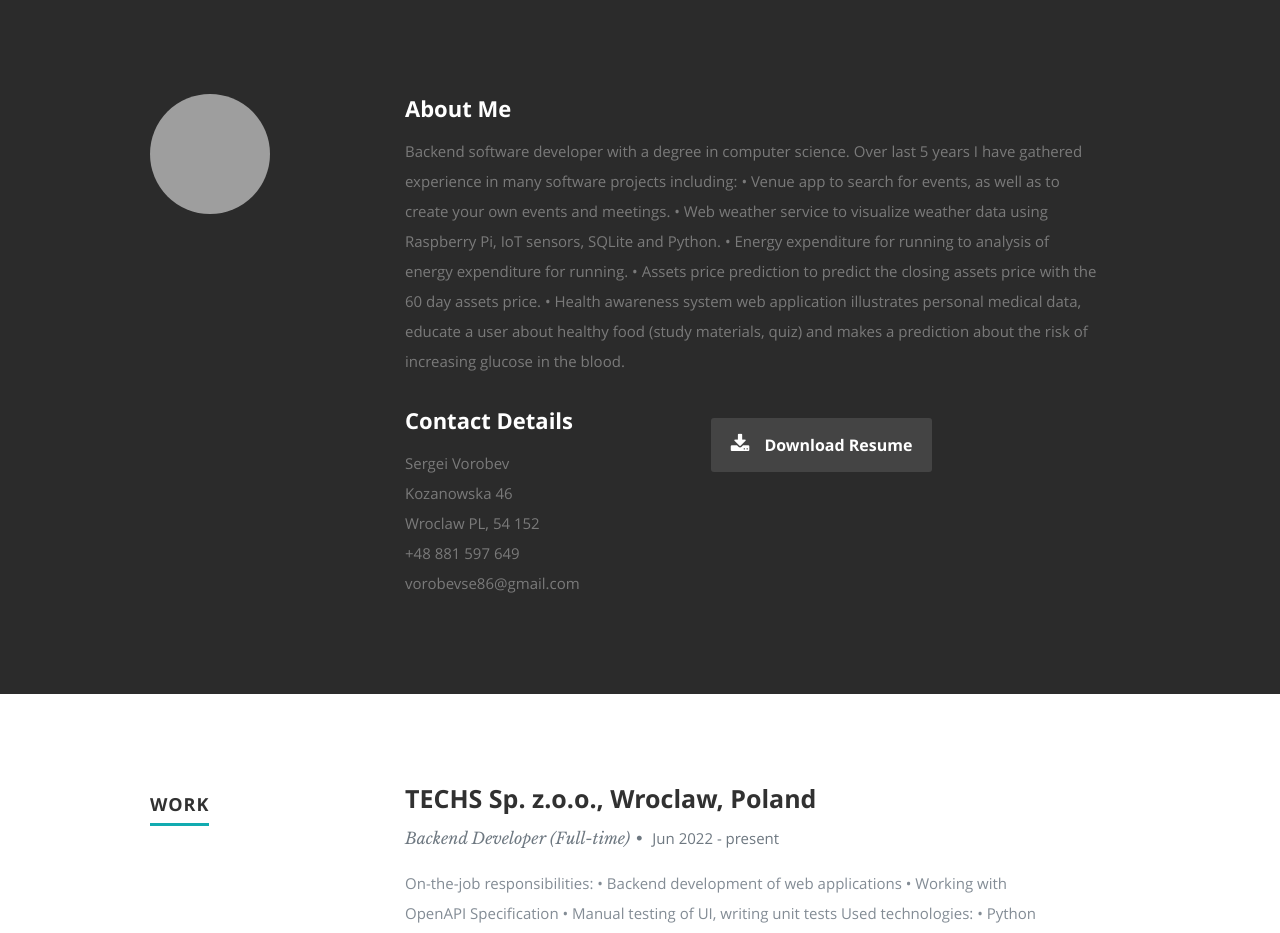
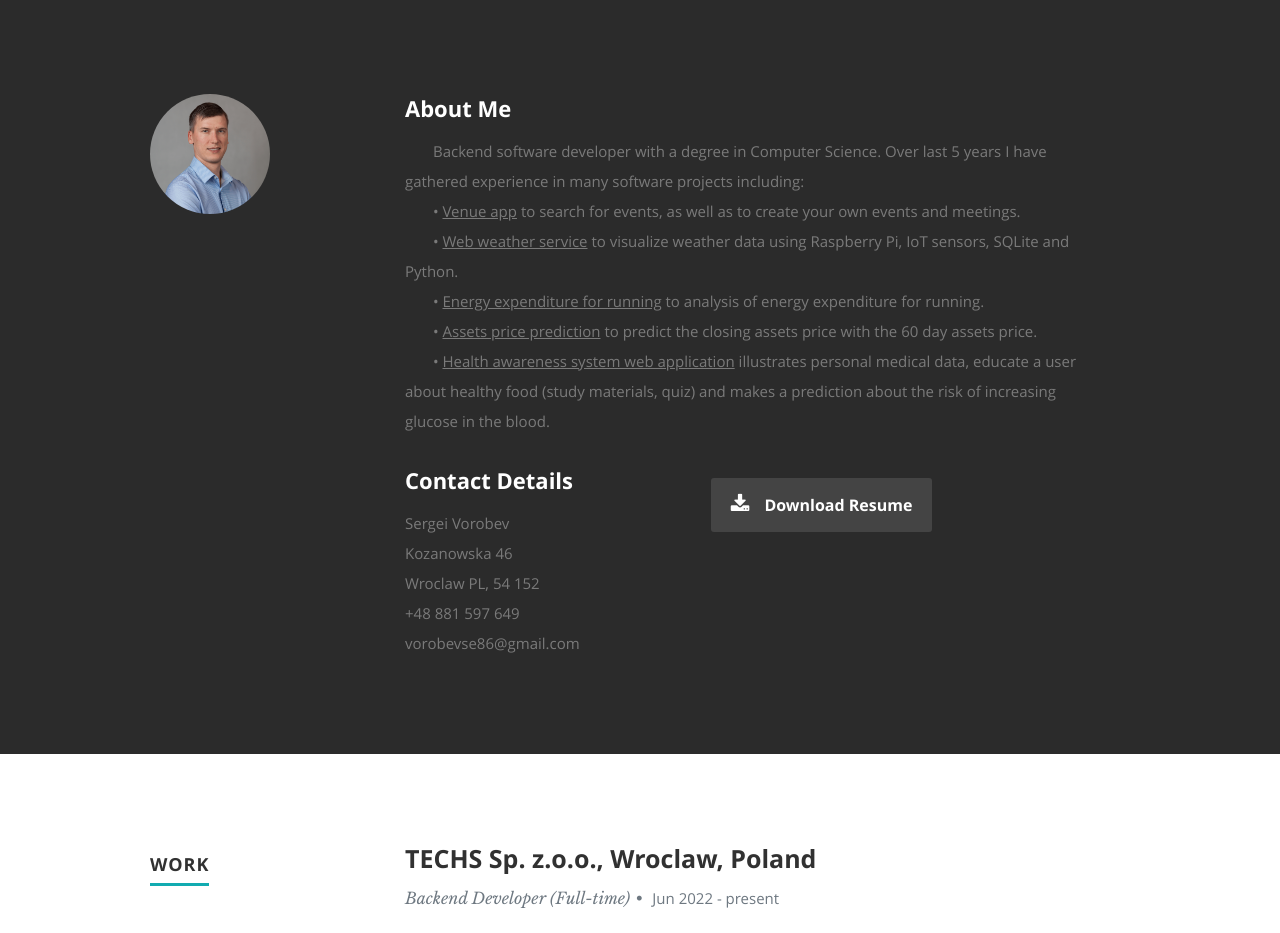
Before and after one commit to SergeiVorobev/my-portfolio, a React (Create React App) app: page / in a window 1280 px wide. Shown: the part 802-1735 px from the top of the page. Built offline with nearby package versions, Linux system fonts and the light colour scheme; grey boxes are pictures that could not be loaded.

Commit message:
deploy 1.2

```diff
--- a/public/resumeData.json
+++ b/public/resumeData.json
@@ -4,7 +4,7 @@
     "occupation": "Full-Stack Web Developer & Django Developer & Python Developer & Backend Developer",
     "description": "",
     "image": "me.png",
-    "bio": "\tBackend software developer with a degree in computer science. Over last 5 years I have gathered experience in many software projects including:\n\t• Venue app to search for events, as well as to create your own events and meetings.\n\t• Web weather service to visualize weather data using Raspberry Pi, IoT sensors, SQLite and Python.\n\t• Energy expenditure for running to analysis of energy expenditure for running.\n\t• Assets price prediction to predict the closing assets price with the 60 day assets price.\n\t• Health awareness system web application illustrates personal medical data, educate a user about healthy food (study materials, quiz) and makes a prediction about the risk of increasing glucose in the blood.",
+    "bio": "\tBackend software developer with a degree in computer science. Over last 5 years I have gathered experience in many software projects including:<br />• Venue app to search for events, as well as to create your own events and meetings.\\n\\t• Web weather service to visualize weather data using Raspberry Pi, IoT sensors, SQLite and Python.\\n\\t• Energy expenditure for running to analysis of energy expenditure for running.\\n\\t• Assets price prediction to predict the closing assets price with the 60 day assets price.\\n\\t• Health awareness system web application illustrates personal medical data, educate a user about healthy food (study materials, quiz) and makes a prediction about the risk of increasing glucose in the blood.",
     "contactmessage": "Get in touch with me to receive further details, get coached or anything else.",
     "email": "vorobevse86@gmail.com",
     "phone": "+48 881 597 649",
--- a/src/Components/About.js
+++ b/src/Components/About.js
@@ -25,7 +25,7 @@ class About extends Component {
          <div className="nine columns main-col">
             <h2>About Me</h2>
 
-            <p>{bio}</p>
+            <p>&emsp;&emsp;Backend software developer with a degree in Computer Science. Over last 5 years I have gathered experience in many software projects including:<br/>&emsp;&emsp;• <u>Venue app</u> to search for events, as well as to create your own events and meetings.<br/>&emsp;&emsp;• <u>Web weather service</u> to visualize weather data using Raspberry Pi, IoT sensors, SQLite and Python.<br/>&emsp;&emsp;• <u>Energy expenditure for running</u> to analysis of energy expenditure for running.<br/>&emsp;&emsp;• <u>Assets price prediction</u> to predict the closing assets price with the 60 day assets price.<br/>&emsp;&emsp;• <u>Health awareness system web application</u> illustrates personal medical data, educate a user about healthy food (study materials, quiz) and makes a prediction about the risk of increasing glucose in the blood.</p>
             <div className="row">
                <div className="columns contact-details">
                   <h2>Contact Details</h2>
```
Also changed, not shown: public/images/me.png (renamed from public/images/me.jpg), 8 other files (tests, documents, lock files or other folders).
